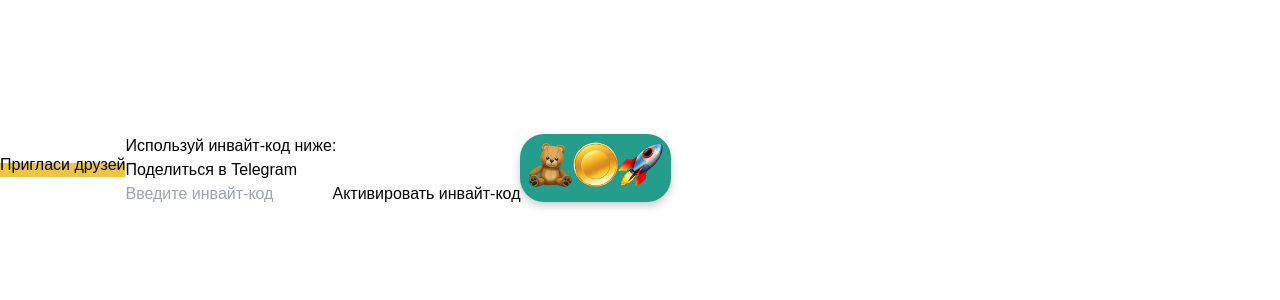
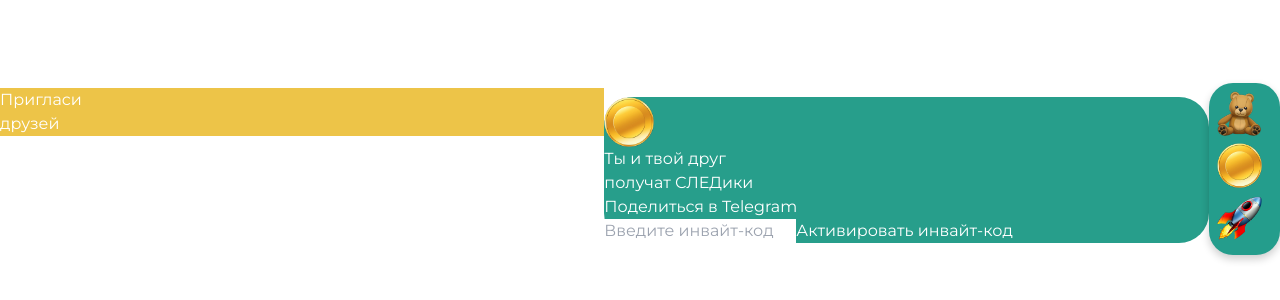
Before and after one commit to SLED-Digital/SLED_TG_GAME, a React (Vite) app: page /frens in a window 1280 px wide. Shown: the part 230-530 px from the top of the page. Built offline with nearby package versions, Linux system fonts and the light colour scheme.

Commit message:
frens_дизайн

```diff
--- a/src/FrensPage.tsx
+++ b/src/FrensPage.tsx
@@ -96,14 +96,17 @@ const Frens = () => {
 
   return (
     <div className="frens-container">
-      <div className="absolute top-0 w-full h-20 flex items-center justify-center frens-top bg-yellow-500">
-        <p className="text-2xl font-bold">Пригласи друзей</p>
+      <div className="absolute top-0  flex items-center justify-center frens-top">
+        <p className="text-4xl font-bold text-center">Пригласи <br /> друзей</p>
       </div>
 
-      <div className="absolute top-1/4 w-full h-1/2 frens-middle flex flex-col items-center justify-center bg-green-500 rounded-3xl p-4">
-        <p className="text-lg font-semibold mb-4">
-          Используй инвайт-код ниже:
-        </p>
+      <div className="absolute w-full  frens-middle flex flex-col items-center justify-center bg-[#279E8B] rounded-3xl p-4">
+        <div className="flex items-center">
+          <img src={coin} width={50} height={50} className="mr-5 mb-3" />
+          <p className="text-lg font-semibold mb-4 font-montserrat">
+            Ты и твой друг <br /> получат СЛЕДики
+          </p>
+        </div>
         <div className="bg-white text-black px-4 py-2 rounded-lg mb-4">
           {telegramId}
         </div>
--- a/src/index.css
+++ b/src/index.css
@@ -242,11 +242,6 @@ html, body {
   margin-top: -42%;
 }
 
-
-
-
-
-
 .notc-width {
   margin-top: 5%;
   height: 110%; /* Высота изображения равна высоте блока */
@@ -337,22 +332,28 @@ button img {
   width: 100%;
 }
 
+
+
 .frens-top {
-  /*top: 0;*/
-  height: 20%;
-  /*width: 100%;*/
+  /* top: 0; */
+  width: 100%;
+  height: 30%;
+  margin-top: -9%;
+  /* width: 100%; */
   background: #EDC448;
-}
-
-.frens-top p {
-  margin-top: -8%;
+  color: white;
+  font-family: 'Montserrat', sans-serif; /* Добавляем шрифт Montserrat */
 }
 
 
-.frens-midle {
+
+
+.frens-middle {
+  font-family: 'Montserrat', sans-serif; /* Добавляем шрифт Montserrat */
+  color: white;
   background: #279E8B;
   width: 100%;
-  top: 14%;
-  height: 60%;
+  top: 18%;
+  height: 55%;
   border-radius: 30px;
 }
```
